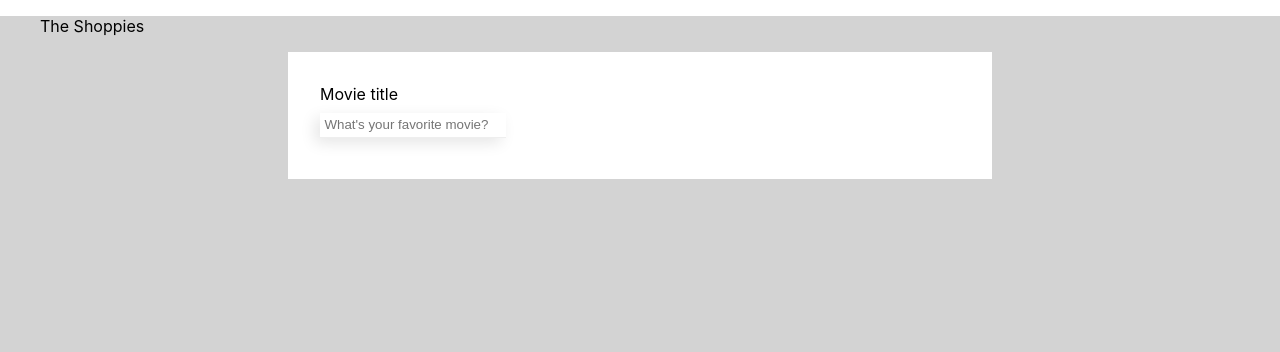
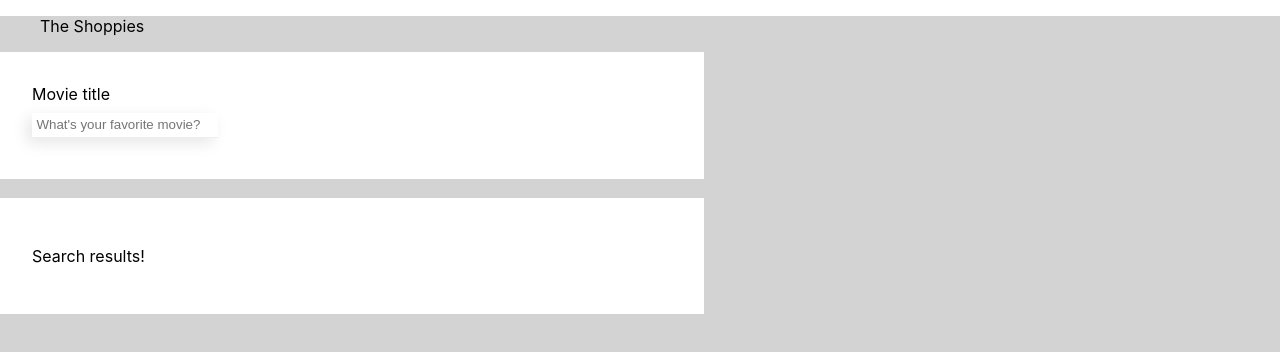
Before and after one commit to emilioramirezeguia/shopify-frontend-challenge, a React (Create React App) app: page / in a window 1280 px wide. Shown: the top 352 px of the page. Built offline with nearby package versions, Linux system fonts and the light colour scheme.

Commit message:
Adds SearchResults component

```diff
--- a/src/App.js
+++ b/src/App.js
@@ -1,4 +1,5 @@
 import SearchBar from "./components/SearchBar";
+import SearchResults from "./components/SearchResults";
 import "./App.scss";
 
 function App() {
@@ -9,9 +10,8 @@ function App() {
           <li>The Shoppies</li>
         </ul>
       </nav>
-      <div className="search-container">
-        <SearchBar />
-      </div>
+      <SearchBar />
+      <SearchResults />
     </div>
   );
 }
--- a/src/components/SearchBar.jsx
+++ b/src/components/SearchBar.jsx
@@ -8,7 +8,7 @@ function SearchBar() {
     setMovie(event.target.value);
   };
   return (
-    <div className="searchBarContainer">
+    <div className="barContainer">
       <form>
         <label>Movie title</label>
         <input
--- /dev/null
+++ b/src/components/SearchResults.jsx
@@ -0,0 +1,12 @@
+import React from "react";
+import "../sass/SearchResults.scss";
+
+function SearchResults(props) {
+  return (
+    <div className="resultsContainer">
+      <p>Search results!</p>
+    </div>
+  );
+}
+
+export default SearchResults;
--- a/src/sass/SearchBar.scss
+++ b/src/sass/SearchBar.scss
@@ -1,4 +1,4 @@
-.searchBarContainer {
+.barContainer {
   background-color: white;
   display: flex;
   width: 50%;
--- /dev/null
+++ b/src/sass/SearchResults.scss
@@ -0,0 +1,7 @@
+.resultsContainer {
+  background-color: white;
+  display: flex;
+  width: 50%;
+  margin: 1.5% 0;
+  padding: 2.5%;
+}
```
